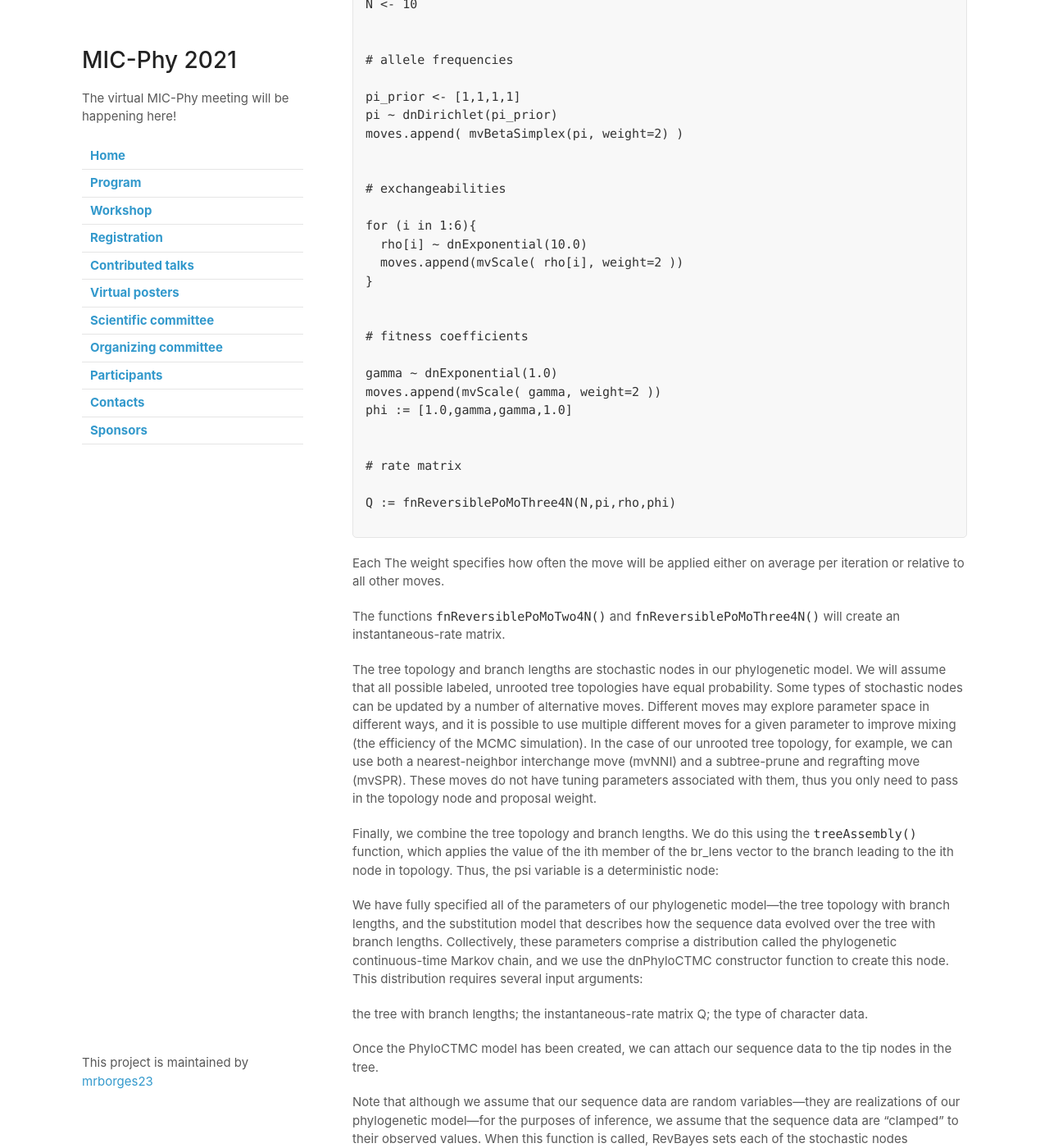
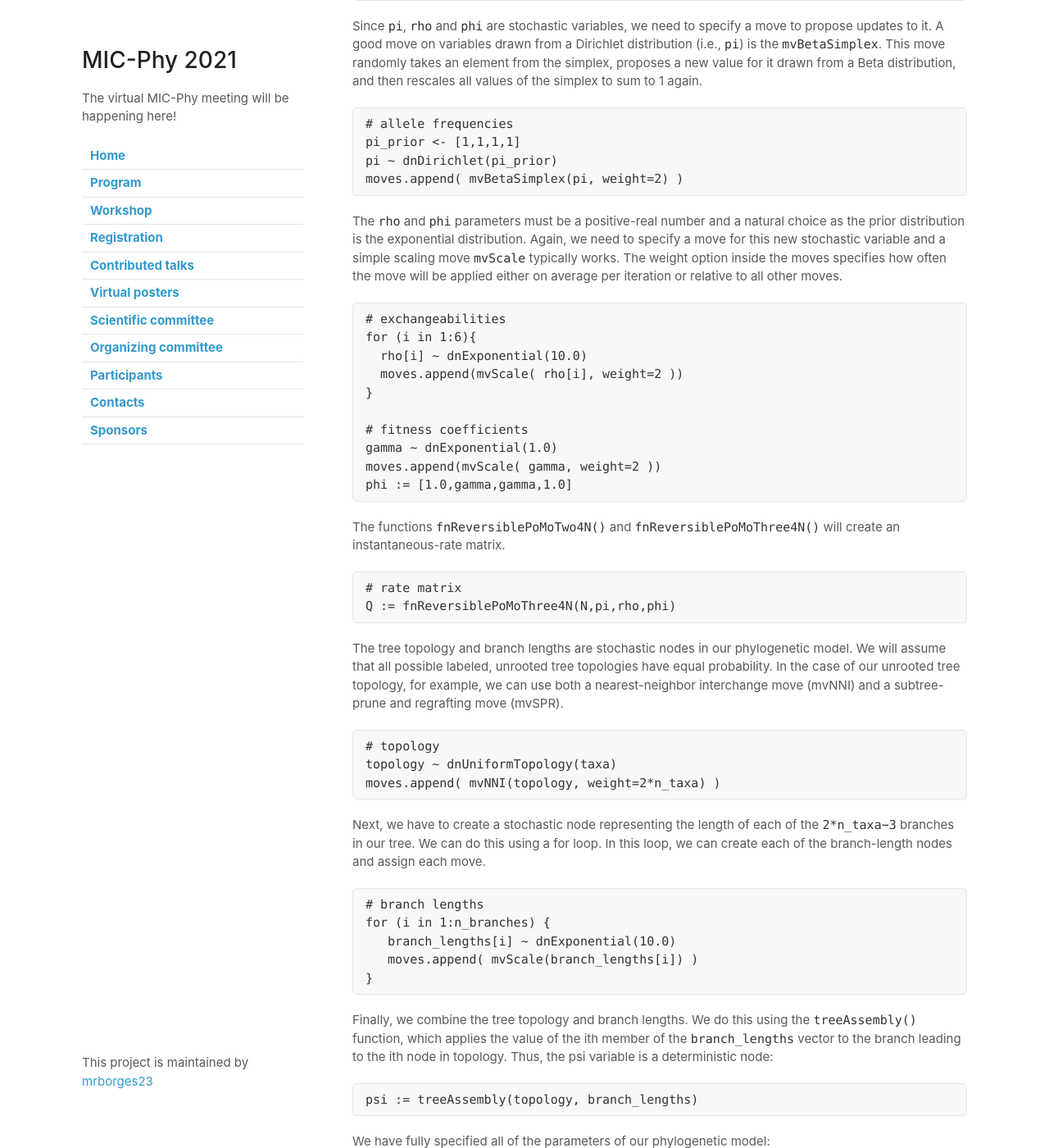
Before and after one commit to mrborges23/micphy2021, a Jekyll site: the page built from session3.md, in a window 1280 px wide and 1400 px high, scrolled down 2038 px. Shown: the whole window at 82% size. Built offline with Jekyll 4.4.1, drawn with Linux system fonts in a browser that asks for light colours; our own code applies the rules of GitHub Pages for plain Markdown files; some of the changed text lies outside the part shown.

Commit message:
updating session 3

````diff
--- a/session3.md
+++ b/session3.md
@@ -64,7 +64,7 @@ moves    = VectorMoves()
 monitors = VectorMonitors()
 ```
 
-### Setting up the model and MCMC
+### Setting up the model
 
 Estimating an unrooted tree under the virtual PoMos requires specification of two main components:
 * the PoMo model, which in our case is PoMoTwo or PoMoThree
@@ -72,63 +72,74 @@ Estimating an unrooted tree under the virtual PoMos requires specification of tw
 
 A given PoMo model is defined by its corresponding instantaneous-rate matrix, ```Q```. PoMoTwo and PoMoThree have three free parameters in common: the population size ```N```, the allele frequencies ```pi``` and the exchangeabilities ```rho```. PoMoThree additionally includes the allele fitnesses ```phi```, as it accounts for selection.
 
+
+```N``` is taken as a fixed variable and we set it to 10 to simplify the analyses. For the great apes, we could have fixed this value to 10 000, or even consider it follows a certain distribution.
+
 ```
-# setting the model of evolution
+# population size
+N <- 10
+```
 
 
-# population size
+Since ```pi```, ```rho``` and ```phi``` are stochastic variables, we need to specify a move to propose updates to it. A good move on variables drawn from a Dirichlet distribution (i.e., ```pi```) is the ```mvBetaSimplex```. This move randomly takes an element from the simplex, proposes a new value for it drawn from a Beta distribution, and then rescales all values of the simplex to sum to 1 again.
 
-N <- 10
-
-
+```
 # allele frequencies
-
 pi_prior <- [1,1,1,1]
 pi ~ dnDirichlet(pi_prior)
 moves.append( mvBetaSimplex(pi, weight=2) )
+```
 
+The ```rho``` and ```phi``` parameters must be a positive-real number and a natural choice as the prior distribution is the exponential distribution. Again, we need to specify a move for this new stochastic variable and a simple scaling move ```mvScale``` typically works. The weight option inside the moves specifies how often the move will be applied either on average per iteration or relative to all other moves.
 
+```
 # exchangeabilities
-
 for (i in 1:6){
   rho[i] ~ dnExponential(10.0)
   moves.append(mvScale( rho[i], weight=2 ))
 }
 
-
 # fitness coefficients
-
 gamma ~ dnExponential(1.0)
 moves.append(mvScale( gamma, weight=2 ))
 phi := [1.0,gamma,gamma,1.0]
-
-
-# rate matrix
-
-Q := fnReversiblePoMoThree4N(N,pi,rho,phi)
-
 ```
-
-Each
-The weight specifies how often the move will be applied either on average per iteration or relative to all other moves.
-
-
-
 
 The functions ```fnReversiblePoMoTwo4N()``` and ```fnReversiblePoMoThree4N()``` will create an instantaneous-rate matrix.
 
+```
+# rate matrix
+Q := fnReversiblePoMoThree4N(N,pi,rho,phi)
+```
+
+The tree topology and branch lengths are stochastic nodes in our phylogenetic model. We will assume that all possible labeled, unrooted tree topologies have equal probability. In the case of our unrooted tree topology, for example, we can use both a nearest-neighbor interchange move (mvNNI) and a subtree-prune and regrafting move (mvSPR).
+
+```
+# topology
+topology ~ dnUniformTopology(taxa)
+moves.append( mvNNI(topology, weight=2*n_taxa) )
+```
+
+Next, we have to create a stochastic node representing the length of each of the ```2*n_taxa−3``` branches in our tree. We can do this using a for loop. In this loop, we can create each of the branch-length nodes and assign each move.
+
+```
+# branch lengths
+for (i in 1:n_branches) {
+   branch_lengths[i] ~ dnExponential(10.0)
+   moves.append( mvScale(branch_lengths[i]) )
+}
+```
+
+Finally, we combine the tree topology and branch lengths. We do this using the ```treeAssembly()``` function, which applies the value of the ith member of the ```branch_lengths``` vector to the branch leading to the ith node in topology. Thus, the psi variable is a deterministic node:
+
+```
+psi := treeAssembly(topology, branch_lengths)
+```
 
 
-
-The tree topology and branch lengths are stochastic nodes in our phylogenetic model. We will assume that all possible labeled, unrooted tree topologies have equal probability. Some types of stochastic nodes can be updated by a number of alternative moves. Different moves may explore parameter space in different ways, and it is possible to use multiple different moves for a given parameter to improve mixing (the efficiency of the MCMC simulation). In the case of our unrooted tree topology, for example, we can use both a nearest-neighbor interchange move (mvNNI) and a subtree-prune and regrafting move (mvSPR). These moves do not have tuning parameters associated with them, thus you only need to pass in the topology node and proposal weight.
-
-
-
-
-Finally, we combine the tree topology and branch lengths. We do this using the ```treeAssembly()``` function, which applies the value of the ith member of the br_lens vector to the branch leading to the ith node in topology. Thus, the psi variable is a deterministic node:
-
-
-We have fully specified all of the parameters of our phylogenetic model—the tree topology with branch lengths, and the substitution model that describes how the sequence data evolved over the tree with branch lengths. Collectively, these parameters comprise a distribution called the phylogenetic continuous-time Markov chain, and we use the dnPhyloCTMC constructor function to create this node. This distribution requires several input arguments:
+We have fully specified all of the parameters of our phylogenetic model:
+* the tree topology with branch lengths
+* the PoMo model that describes how the sequence data evolved over the tree with branch lengths. Collectively, these parameters comprise a distribution called the phylogenetic continuous-time Markov chain, and we use the dnPhyloCTMC constructor function to create this node. This distribution requires several input arguments:
 
 the tree with branch lengths;
 the instantaneous-rate matrix Q;
@@ -141,6 +152,8 @@ Note that although we assume that our sequence data are random variables—they
 
 Finally, we wrap the entire model in a single object to provide convenient access to the DAG. To do this, we only need to give the model() function a single node. With this node, the model() function can find all of the other nodes by following the arrows in the graphical model:
 
+# Setting, running and summarizing the MCMC simulation
+
 
 The mnFile monitor will record the states for only the parameters passed in as arguments. We use this monitor to specify the output for our sampled trees and branch lengths.
 
````
